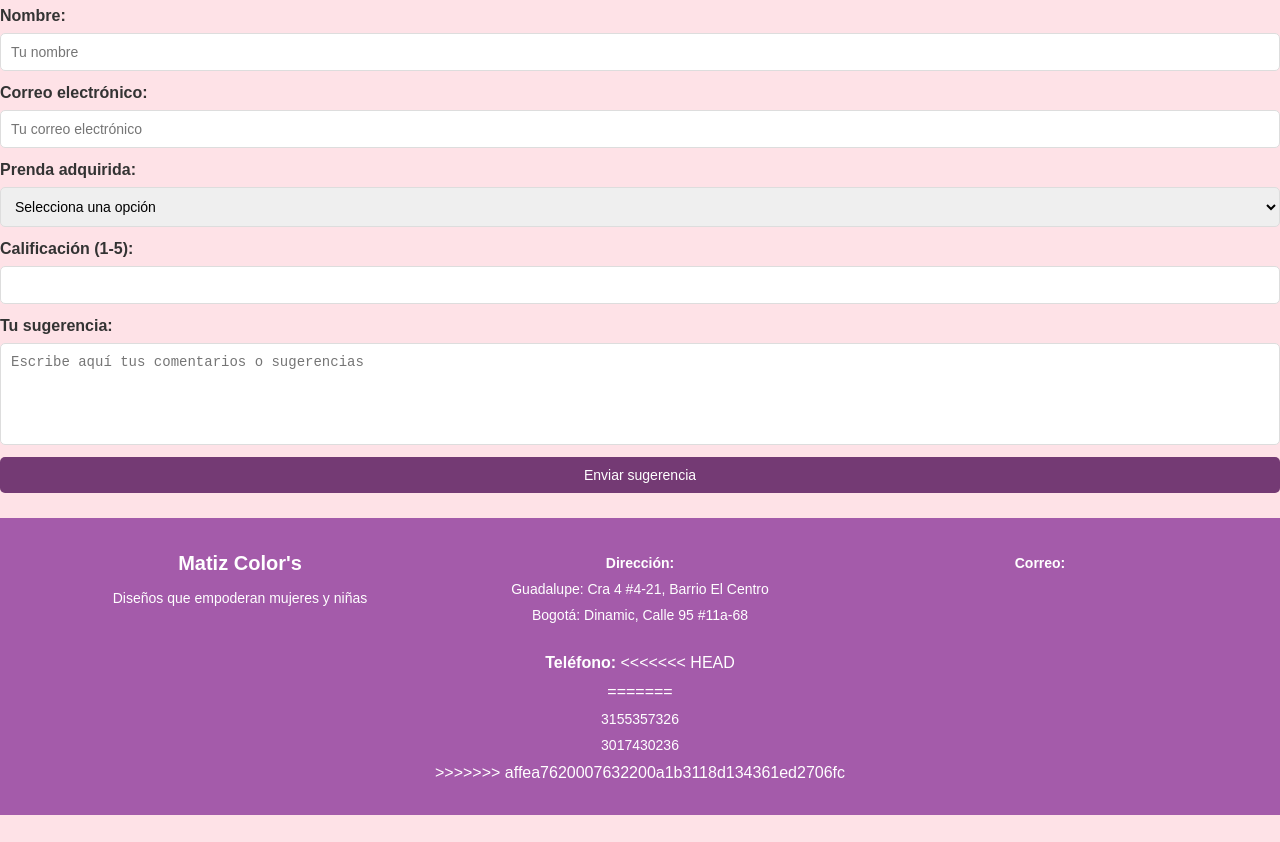
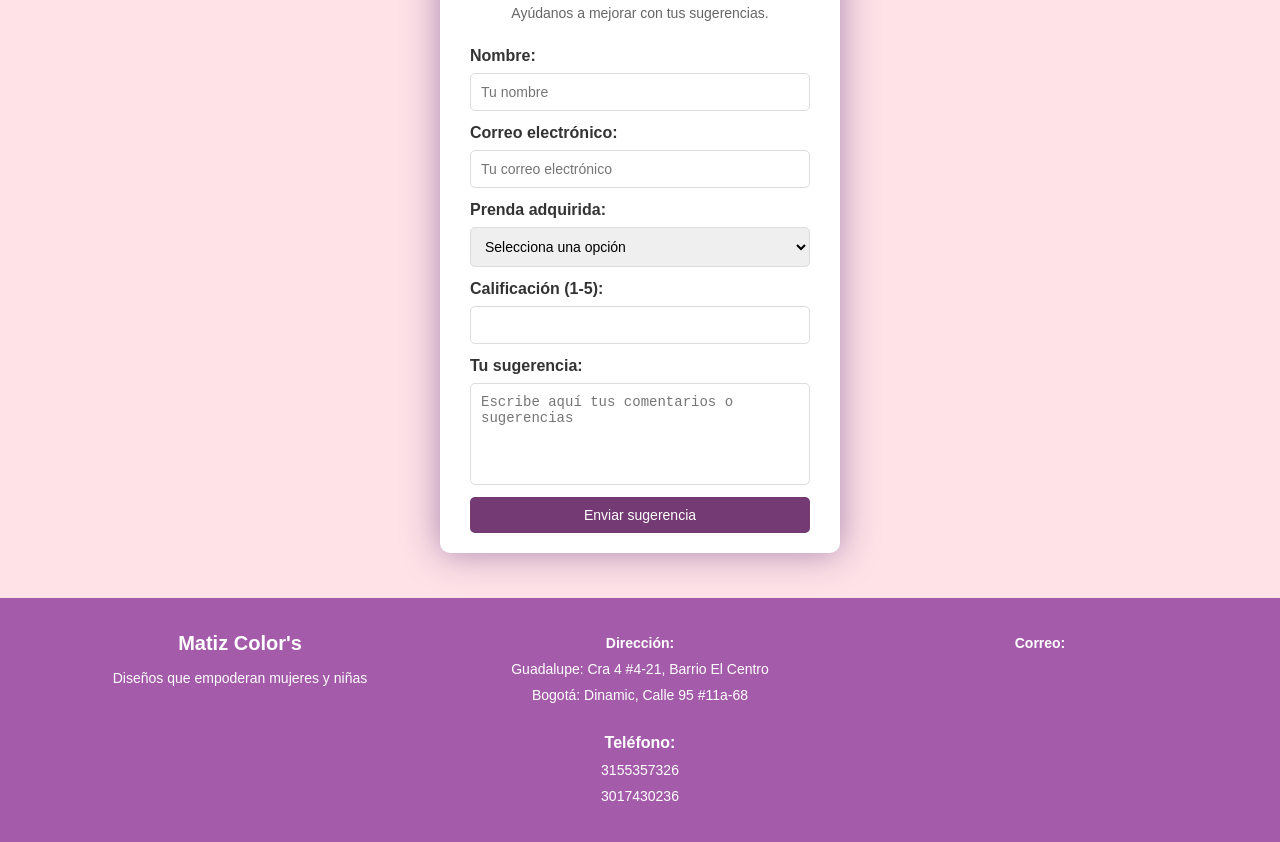
Before and after one commit to Sofia0826/Matiz_Color-s, a plain HTML site: page conocenos.html in a window 1280 px wide. Shown: the part 1117-1959 px from the top of the page. Before the commit the page ends 1932 px from the top, so only its background shows below. Drawn offline with Linux system fonts and the light colour scheme.

Commit message:
actualiza

```diff
--- a/conocenos.html
+++ b/conocenos.html
@@ -99,12 +99,8 @@
       </div>
       <div class="uno">
         <strong>Teléfono:</strong>
-<<<<<<< HEAD
-        <p></p>
-=======
         <p>3155357326</p>
         <p>3017430236</p>
->>>>>>> affea7620007632200a1b3118d134361ed2706fc
     </div>
   </footer>
 
--- a/css/conocenos.css
+++ b/css/conocenos.css
@@ -169,7 +169,6 @@ iframe {
   height: 100%;
 }
 
-<<<<<<< HEAD
 
 .principal {
   display: flex;
@@ -197,8 +196,6 @@ iframe {
   margin: 5px 0;
 }
 
-=======
->>>>>>> affea7620007632200a1b3118d134361ed2706fc
 .form-container {
 background-color: #ffffff;
 padding: 20px 30px;
```
